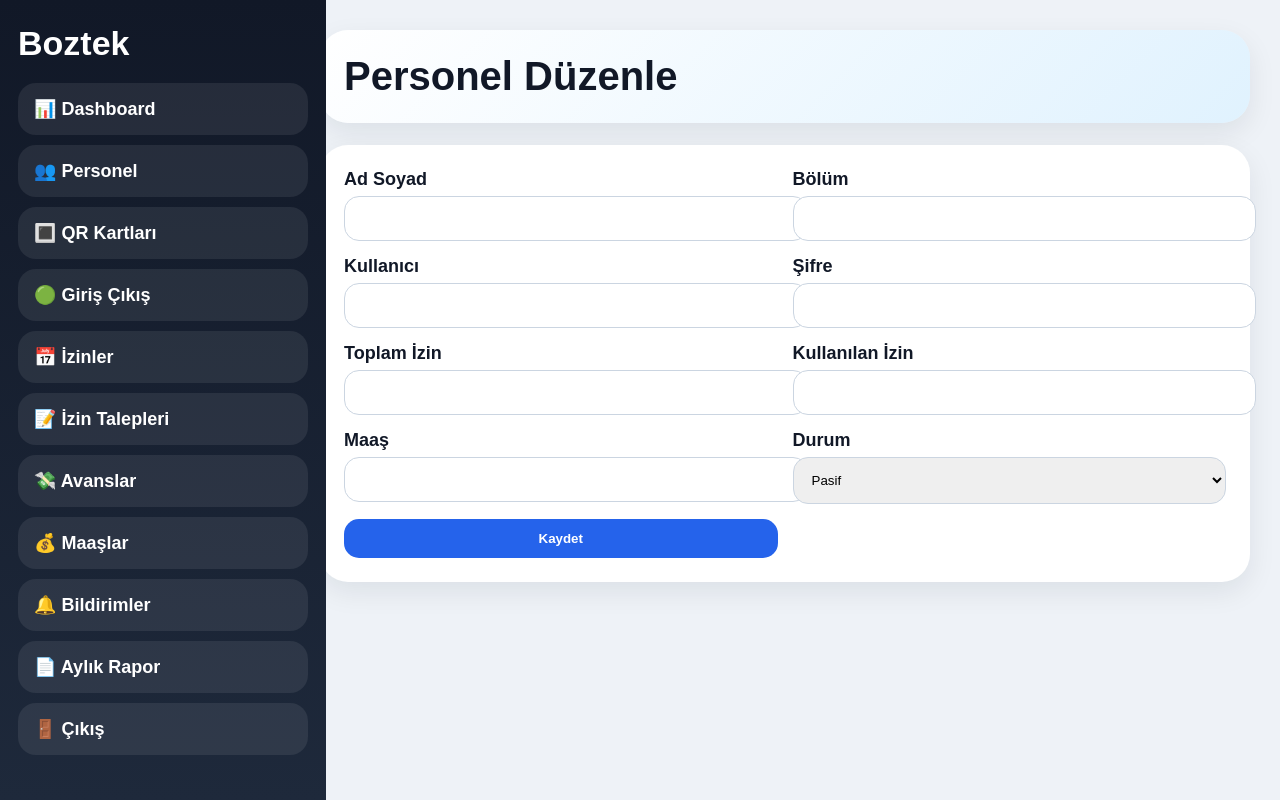
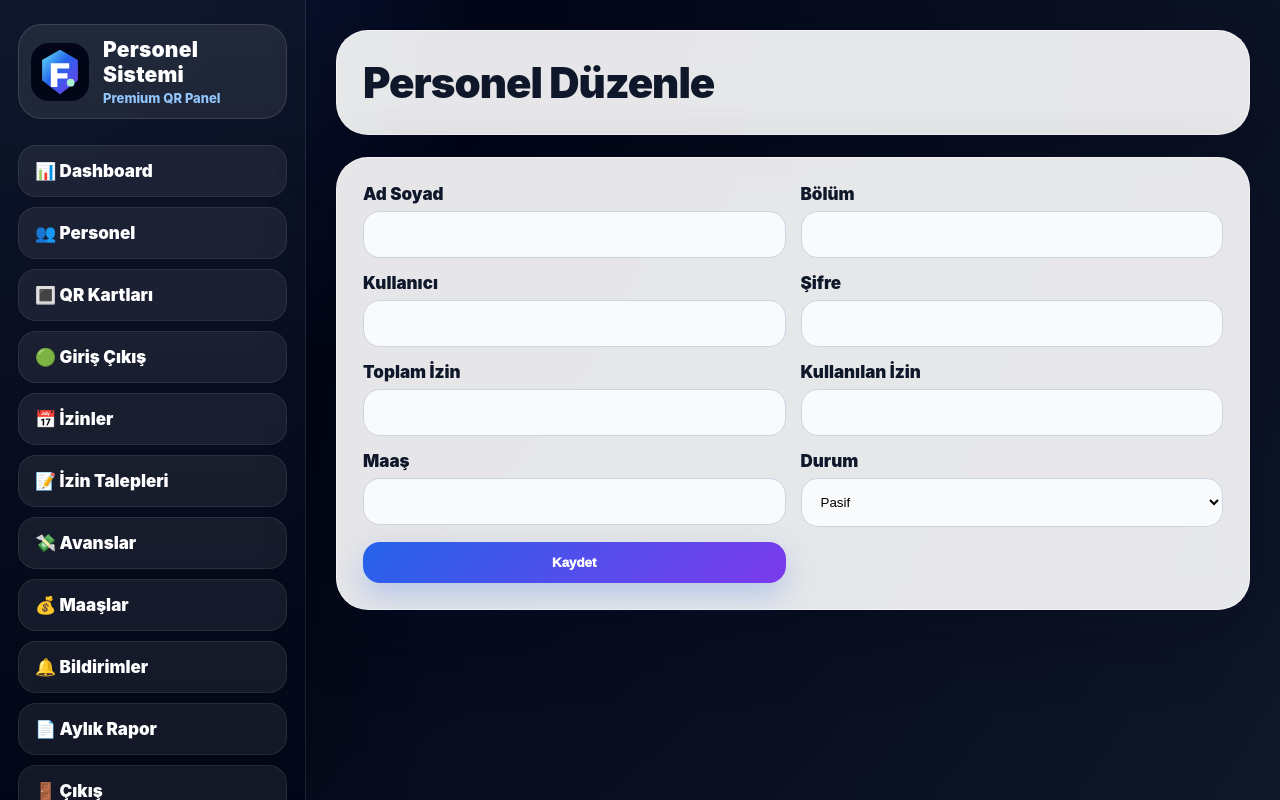
Before and after one commit to Ekose11/Adminpanel, a Flask app: template templates/edit.html in a window 1280 px wide. Run offline with Flask 3, Linux system fonts and the light colour scheme; the template is opened without the code that fills it, so the values that code supplies are empty.

Commit message:
Add files via upload

```diff
--- a/static/css/style.css
+++ b/static/css/style.css
@@ -1,20 +1,28 @@
-body{margin:0;font-family:Arial;background:#eef2f7;color:#111827;font-size:18px}
+*{box-sizing:border-box}
+body{margin:0;font-family:Inter,Arial,sans-serif;background:radial-gradient(circle at top left,#172554 0,#020617 32%,#0f172a 100%);color:#e5e7eb;font-size:17px}
 a{text-decoration:none;color:inherit}
 .layout{display:flex;min-height:100vh}
-.sidebar{width:290px;background:linear-gradient(180deg,#111827,#1e293b);color:white;padding:24px 18px;position:fixed;top:0;bottom:0;left:0;overflow:auto}
-.logo{font-size:34px;font-weight:900;margin-bottom:20px}
-.nav a{display:block;padding:15px 16px;border-radius:18px;margin-bottom:10px;background:rgba(255,255,255,.08);font-weight:900}
-.main{margin-left:290px;width:calc(100% - 290px);padding:30px}
-.hero,.card{background:white;border-radius:28px;padding:24px;margin-bottom:22px;box-shadow:0 10px 28px rgba(15,23,42,.08)}
-.hero{background:linear-gradient(135deg,#fff,#e0f2fe)}
-.title{font-size:40px;font-weight:900}.subtitle{color:#64748b;margin-top:8px}
-.stats{display:grid;grid-template-columns:repeat(4,1fr);gap:18px}.stat{background:white;border-radius:25px;padding:22px}.num{font-size:42px;font-weight:900}
-.table{width:100%;border-collapse:collapse}.table th,.table td{padding:13px;border-bottom:1px solid #e5e7eb;text-align:left}
-.form-grid{display:grid;grid-template-columns:repeat(2,1fr);gap:15px}.field label{font-weight:900;display:block;margin-bottom:6px}.field input,.field select{width:100%;padding:14px;border:1px solid #cbd5e1;border-radius:15px}
-.btn{border:0;border-radius:15px;padding:12px 17px;background:#2563eb;color:white;font-weight:900;display:inline-block;cursor:pointer}.btn-red{background:#dc2626}.btn-green{background:#16a34a}.btn-orange{background:#f59e0b}
-.badge{padding:7px 11px;border-radius:99px;font-weight:900;font-size:13px}.blue{background:#dbeafe;color:#1d4ed8}.green{background:#dcfce7;color:#166534}.orange{background:#fef3c7;color:#92400e}.red{background:#fee2e2;color:#991b1b}
-.flash{background:#dcfce7;padding:13px;border-radius:15px;margin-bottom:15px;color:#166534;font-weight:900}
-.login-page{min-height:100vh;display:flex;align-items:center;justify-content:center;background:#111827}.login-card{width:420px;background:white;border-radius:30px;padding:30px}.login-card input{width:100%;padding:15px;margin-bottom:12px;border-radius:15px;border:1px solid #cbd5e1}
-.qr-grid{display:grid;grid-template-columns:repeat(3,1fr);gap:18px}.qr-card{text-align:center;border:1px solid #e5e7eb;border-radius:22px;padding:18px;background:#fff}.qr-card img{width:180px;height:180px}.qr-name{font-size:22px;font-weight:900}.qr-code{font-size:13px;color:#64748b;word-break:break-all}
-@media print{.sidebar,.hero .subtitle,.nav,.btn{display:none}.main{margin:0;width:100%;padding:0}.qr-grid{grid-template-columns:repeat(3,1fr)}.card,.hero{box-shadow:none}}
-@media(max-width:900px){.sidebar{position:relative;width:auto}.main{margin-left:0;width:auto}.layout{display:block}.stats,.form-grid,.qr-grid{grid-template-columns:1fr}}
+.sidebar{width:306px;background:linear-gradient(180deg,rgba(15,23,42,.96),rgba(2,6,23,.98));color:white;padding:24px 18px;position:fixed;top:0;bottom:0;left:0;overflow:auto;border-right:1px solid rgba(148,163,184,.16);box-shadow:25px 0 70px rgba(0,0,0,.25)}
+.brand{display:flex;align-items:center;gap:14px;margin-bottom:26px;padding:12px;border-radius:24px;background:rgba(255,255,255,.08);border:1px solid rgba(255,255,255,.12)}
+.brand-logo{width:58px;height:58px;border-radius:18px}
+.brand-title{font-size:21px;font-weight:950;letter-spacing:.2px}.brand-sub{color:#93c5fd;font-size:13px;font-weight:800;margin-top:3px}
+.nav a{display:block;padding:15px 16px;border-radius:18px;margin-bottom:10px;background:rgba(255,255,255,.07);font-weight:900;border:1px solid rgba(255,255,255,.08);transition:.18s}
+.nav a:hover{transform:translateX(4px);background:rgba(37,99,235,.28);border-color:rgba(96,165,250,.45)}
+.main{margin-left:306px;width:calc(100% - 306px);padding:30px}
+.hero,.card{background:rgba(255,255,255,.9);color:#0f172a;border-radius:32px;padding:26px;margin-bottom:22px;box-shadow:0 24px 70px rgba(2,6,23,.28);border:1px solid rgba(255,255,255,.5);backdrop-filter:blur(18px)}
+.premium-hero{display:flex;align-items:center;justify-content:space-between;overflow:hidden;background:linear-gradient(135deg,rgba(255,255,255,.95),rgba(219,234,254,.9),rgba(224,231,255,.85))}
+.eyebrow{display:inline-block;padding:7px 11px;border-radius:999px;background:#dbeafe;color:#1d4ed8;font-size:13px;font-weight:950;margin-bottom:10px}
+.hero-logo{width:112px;height:112px;border-radius:30px;box-shadow:0 18px 35px rgba(37,99,235,.25)}
+.title{font-size:42px;font-weight:950;letter-spacing:-1px}.subtitle,.muted{color:#64748b;margin-top:8px}
+.stats{display:grid;grid-template-columns:repeat(4,1fr);gap:18px}.stat{background:linear-gradient(145deg,rgba(255,255,255,.94),rgba(226,232,240,.92));color:#0f172a;border-radius:28px;padding:24px;box-shadow:0 16px 45px rgba(2,6,23,.22);border:1px solid rgba(255,255,255,.55)}
+.stat.glow{background:linear-gradient(145deg,#ecfeff,#dbeafe);box-shadow:0 20px 60px rgba(34,211,238,.22)}.num{font-size:44px;font-weight:950;color:#1d4ed8}
+.table{width:100%;border-collapse:separate;border-spacing:0 8px}.table th{color:#475569;text-align:left;padding:10px 13px}.table td{padding:14px 13px;background:#f8fafc;border-top:1px solid #e2e8f0;border-bottom:1px solid #e2e8f0}.table td:first-child{border-left:1px solid #e2e8f0;border-radius:16px 0 0 16px}.table td:last-child{border-right:1px solid #e2e8f0;border-radius:0 16px 16px 0}
+.form-grid{display:grid;grid-template-columns:repeat(2,1fr);gap:15px}.field label{font-weight:950;display:block;margin-bottom:7px}.field input,.field select{width:100%;padding:15px;border:1px solid #cbd5e1;border-radius:17px;background:#f8fafc}
+.btn{border:0;border-radius:17px;padding:13px 18px;background:linear-gradient(135deg,#2563eb,#7c3aed);color:white;font-weight:950;display:inline-block;cursor:pointer;box-shadow:0 12px 30px rgba(37,99,235,.25)}.btn-red{background:linear-gradient(135deg,#dc2626,#f97316)}.btn-green{background:linear-gradient(135deg,#16a34a,#22c55e)}.btn-orange{background:linear-gradient(135deg,#f59e0b,#f97316)}
+.badge{padding:8px 12px;border-radius:99px;font-weight:950;font-size:13px}.blue{background:#dbeafe;color:#1d4ed8}.green{background:#dcfce7;color:#166534}.orange{background:#fef3c7;color:#92400e}.red{background:#fee2e2;color:#991b1b}
+.flash{background:#dcfce7;padding:14px;border-radius:18px;margin-bottom:16px;color:#166534;font-weight:950}
+.login-page{min-height:100vh;display:flex;align-items:center;justify-content:center;background:radial-gradient(circle at 20% 10%,#2563eb 0,#0f172a 34%,#020617 100%);position:relative;overflow:hidden}.orb{position:absolute;border-radius:50%;filter:blur(8px);opacity:.55}.orb1{width:320px;height:320px;background:#2563eb;left:-80px;top:-80px}.orb2{width:280px;height:280px;background:#7c3aed;right:-70px;bottom:-70px}
+.login-card{width:440px;border-radius:34px;padding:34px;text-align:center}.premium-glass{background:rgba(255,255,255,.14);border:1px solid rgba(255,255,255,.24);box-shadow:0 30px 90px rgba(0,0,0,.38);backdrop-filter:blur(22px);color:white}.login-logo{width:92px;height:92px;border-radius:28px}.login-card h1{margin:14px 0 4px;font-size:34px}.login-subtitle{color:#bfdbfe;margin-top:0;font-weight:800}.login-card input{width:100%;padding:16px;margin-bottom:13px;border-radius:17px;border:1px solid rgba(255,255,255,.22);background:rgba(255,255,255,.92);color:#0f172a}.premium-btn{margin-top:4px}.login-error{color:#fecaca;font-weight:900}
+.qr-grid{display:grid;grid-template-columns:repeat(3,1fr);gap:20px}.qr-card{text-align:center;border-radius:28px;padding:22px;background:rgba(255,255,255,.94);color:#0f172a;box-shadow:0 18px 55px rgba(2,6,23,.22);border:1px solid rgba(255,255,255,.55)}.premium-qr{position:relative;overflow:hidden}.qr-mini-logo{width:50px;height:50px;border-radius:16px;margin-bottom:10px}.qr-img{width:190px;height:190px;margin:15px auto;border-radius:20px;padding:10px;background:white}.qr-name{font-size:24px;font-weight:950}.qr-code{font-size:13px;color:#64748b;word-break:break-all;font-weight:800}
+@media print{body{background:white;color:#111}.sidebar,.hero .subtitle,.nav,.btn,.brand-sub{display:none}.main{margin:0;width:100%;padding:0}.qr-grid{grid-template-columns:repeat(3,1fr)}.card,.hero,.qr-card{box-shadow:none}.hero-logo{display:none}}
+@media(max-width:900px){.sidebar{position:relative;width:auto}.main{margin-left:0;width:auto}.layout{display:block}.stats,.form-grid,.qr-grid{grid-template-columns:1fr}.title{font-size:32px}}
--- a/templates/base.html
+++ b/templates/base.html
@@ -1 +1,41 @@
-<!doctype html><html><head><meta charset="utf-8"><meta name="viewport" content="width=device-width,initial-scale=1"><title>{{title}}</title><link rel="stylesheet" href="{{ url_for('static', filename='css/style.css') }}"></head><body><div class="layout"><aside class="sidebar"><div class="logo">Boztek</div><nav class="nav"><a href="/admin/dashboard">📊 Dashboard</a><a href="/admin/personnel">👥 Personel</a><a href="/admin/qr-cards">🔳 QR Kartları</a><a href="/admin/attendance">🟢 Giriş Çıkış</a><a href="/admin/leaves">📅 İzinler</a><a href="/admin/leave-requests">📝 İzin Talepleri</a><a href="/admin/advances">💸 Avanslar</a><a href="/admin/salary">💰 Maaşlar</a><a href="/admin/notifications">🔔 Bildirimler</a><a href="/admin/reports">📄 Aylık Rapor</a><a href="/admin/logout">🚪 Çıkış</a></nav></aside><main class="main">{% with messages=get_flashed_messages() %}{% for m in messages %}<div class="flash">{{m}}</div>{% endfor %}{% endwith %}{% block content %}{% endblock %}</main></div></body></html>
+<!doctype html>
+<html lang="tr">
+<head>
+  <meta charset="utf-8">
+  <meta name="viewport" content="width=device-width,initial-scale=1">
+  <title>{{title or "Personel Sistemi"}}</title>
+  <link rel="stylesheet" href="{{ url_for('static', filename='css/style.css') }}">
+</head>
+<body>
+<div class="layout">
+  <aside class="sidebar">
+    <div class="brand">
+      <img src="{{ url_for('static', filename='img/logo.svg') }}" class="brand-logo" alt="Logo">
+      <div>
+        <div class="brand-title">Personel Sistemi</div>
+        <div class="brand-sub">Premium QR Panel</div>
+      </div>
+    </div>
+    <nav class="nav">
+      <a href="/admin/dashboard">📊 Dashboard</a>
+      <a href="/admin/personnel">👥 Personel</a>
+      <a href="/admin/qr-cards">🔳 QR Kartları</a>
+      <a href="/admin/attendance">🟢 Giriş Çıkış</a>
+      <a href="/admin/leaves">📅 İzinler</a>
+      <a href="/admin/leave-requests">📝 İzin Talepleri</a>
+      <a href="/admin/advances">💸 Avanslar</a>
+      <a href="/admin/salary">💰 Maaşlar</a>
+      <a href="/admin/notifications">🔔 Bildirimler</a>
+      <a href="/admin/reports">📄 Aylık Rapor</a>
+      <a href="/admin/logout">🚪 Çıkış</a>
+    </nav>
+  </aside>
+  <main class="main">
+    {% with messages=get_flashed_messages() %}
+      {% for m in messages %}<div class="flash">{{m}}</div>{% endfor %}
+    {% endwith %}
+    {% block content %}{% endblock %}
+  </main>
+</div>
+</body>
+</html>
```
Also changed, not shown: templates/login.html (+27 -1 lines), static/img/logo.svg.
